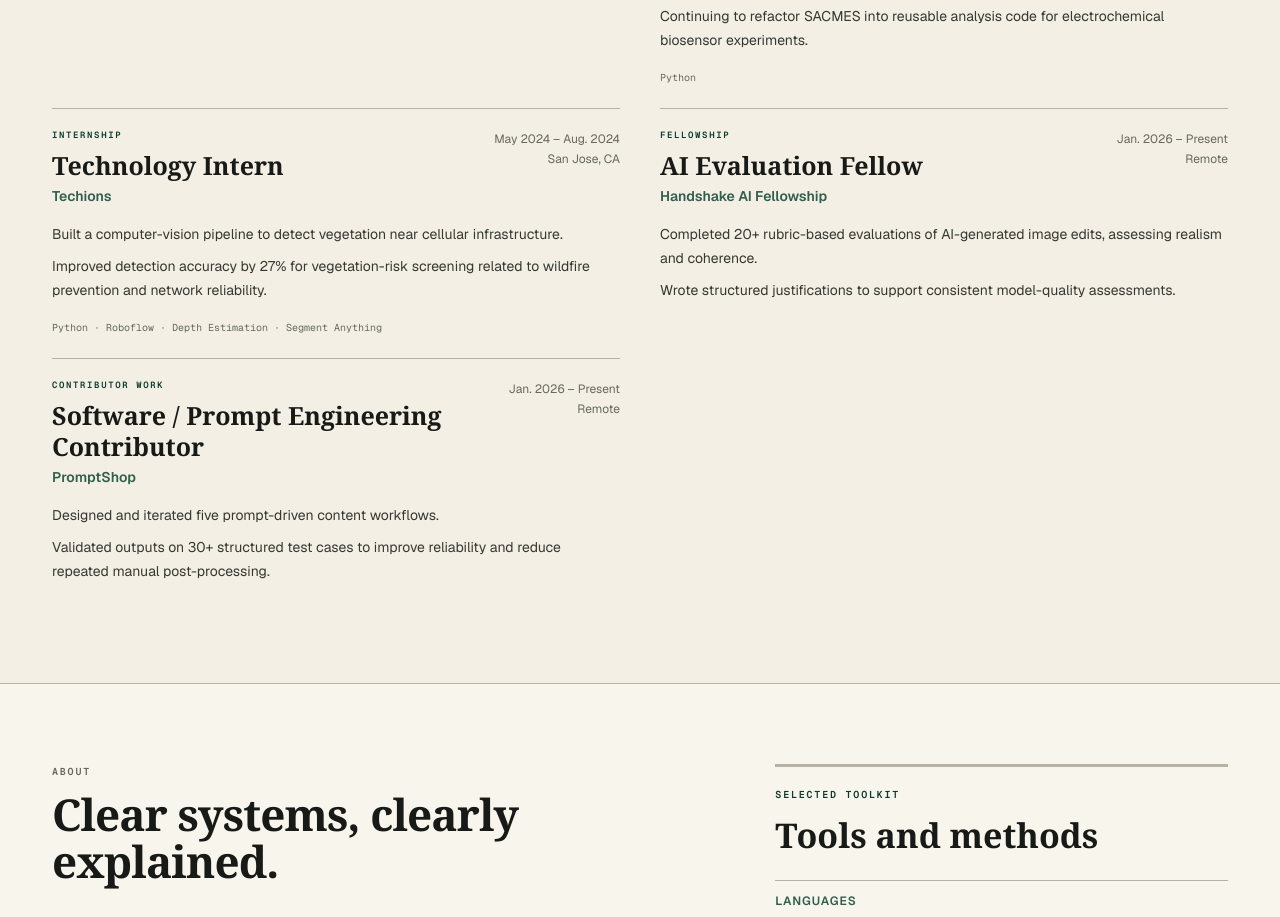
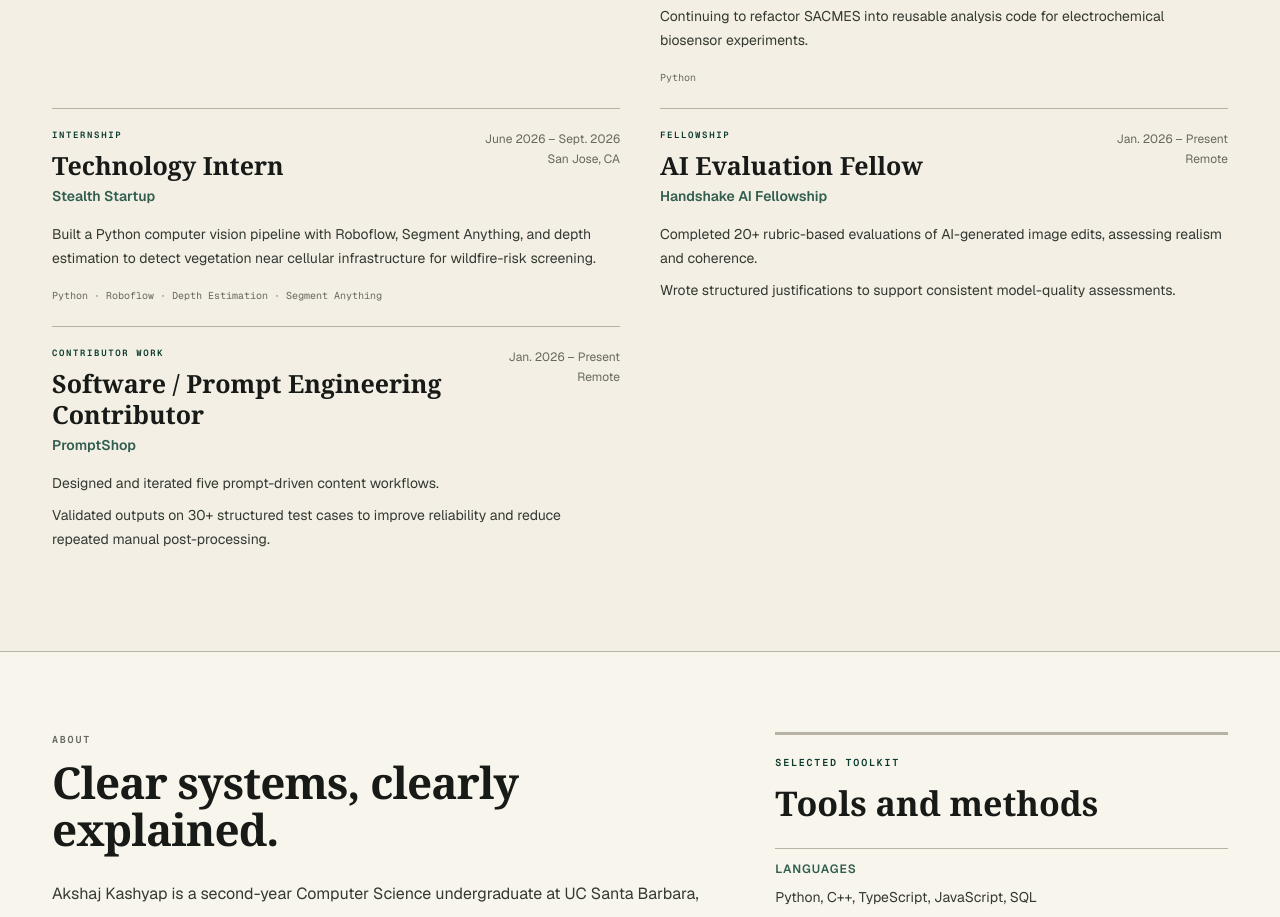
Before and after one commit to AkshajKashyap/akshaj-portfolio, a Next.js app: page / in a window 1280 px wide. Shown: the part 3521-4438 px from the top of the page. Built offline with nearby package versions, Linux system fonts and the light colour scheme.

Commit message:
Update finalized internship context and polished ML resume

```diff
--- a/src/data/experience.ts
+++ b/src/data/experience.ts
@@ -33,14 +33,13 @@ export const experience: Experience[] = [
     technologies: ["Python"],
   },
   {
-    organization: "Techions",
+    organization: "Stealth Startup",
     role: "Technology Intern",
     kind: "Internship",
-    dates: "May 2024 – Aug. 2024",
+    dates: "June 2026 – Sept. 2026",
     location: "San Jose, CA",
     details: [
-      "Built a computer-vision pipeline to detect vegetation near cellular infrastructure.",
-      "Improved detection accuracy by 27% for vegetation-risk screening related to wildfire prevention and network reliability.",
+      "Built a Python computer vision pipeline with Roboflow, Segment Anything, and depth estimation to detect vegetation near cellular infrastructure for wildfire-risk screening.",
     ],
     technologies: ["Python", "Roboflow", "Depth Estimation", "Segment Anything"],
   },
```
Also changed, not shown: 4 other files (tests, documents, lock files or other folders).
